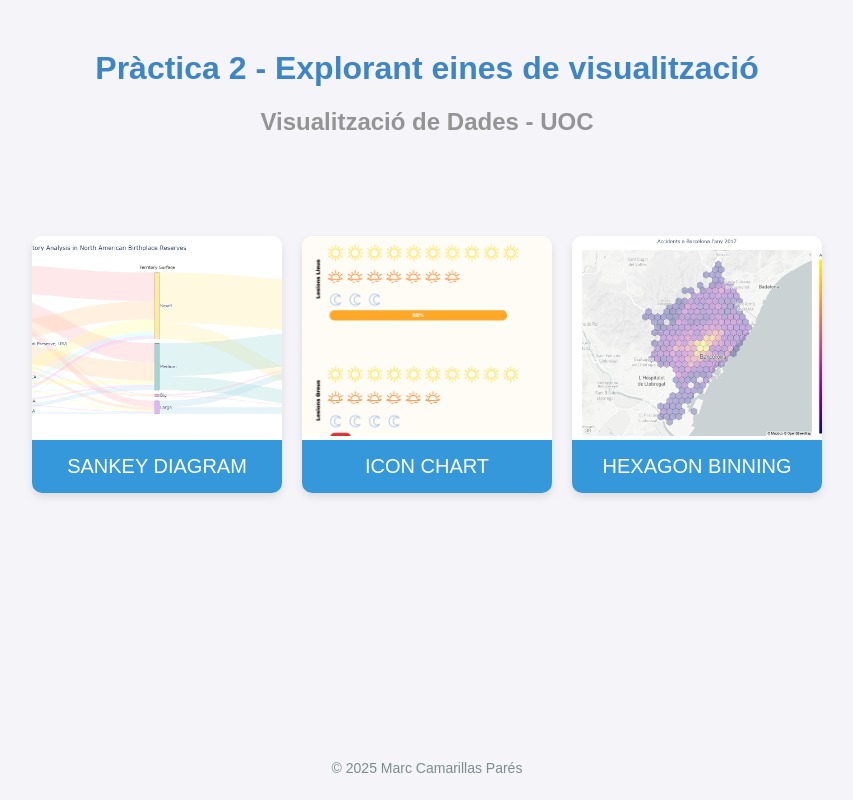
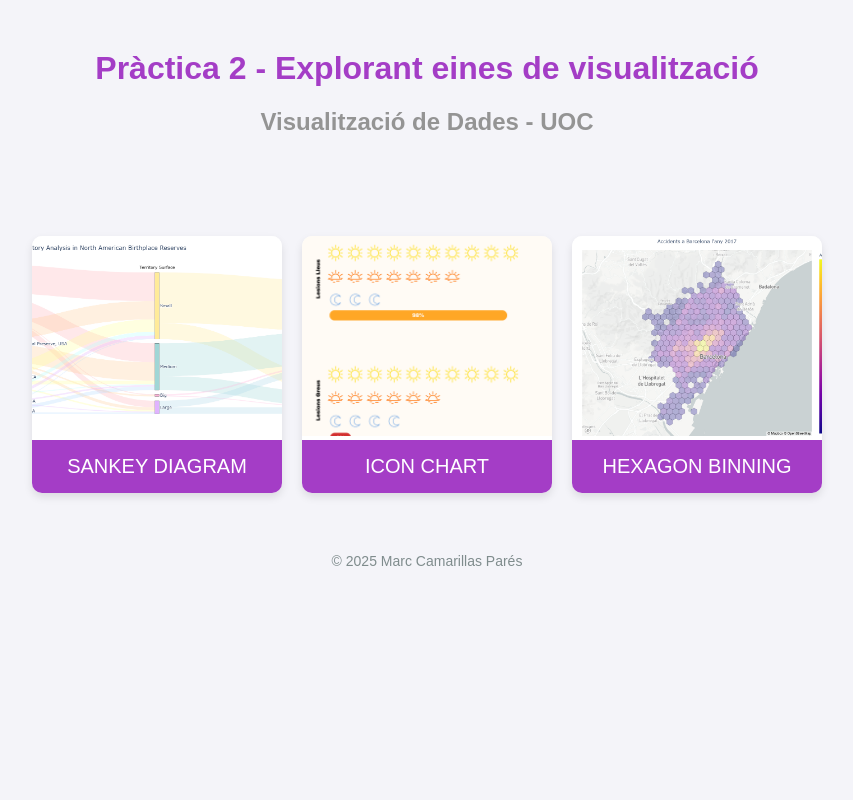
Before and after one commit to mcamarillas/VD-UOC, a plain HTML site: page index.html in a window 1280 px wide. Shown: the whole page, without its empty margins (213-1066 px from the left). Drawn offline with Linux system fonts and the light colour scheme.

Commit message:
Add files via upload

```diff
--- a/css/styles.css
+++ b/css/styles.css
@@ -8,7 +8,7 @@ body {
 }
 
 h1 {
-    color: #3d85c6;
+    color: #a43dc6;
     margin-top: 50px;
     font-size: 32px;
 }
@@ -55,7 +55,7 @@ h2 {
 /* Title of the graph */
 .graph-card .title {
     padding: 15px;
-    background-color: #3498db;
+    background-color: #a43dc6;
     color: white;
     font-size: 20px;
     text-transform: uppercase;
@@ -64,7 +64,7 @@ h2 {
 
 /* Footer */
 footer {
-    position: fixed;
+    margin-top: 40px;
     bottom: 10px;
     width: 100%;
     text-align: center;
```
Also changed, not shown: bcn_accidents_icon_chart.html (+4 -2 lines), index.html (+0 -1 lines).
